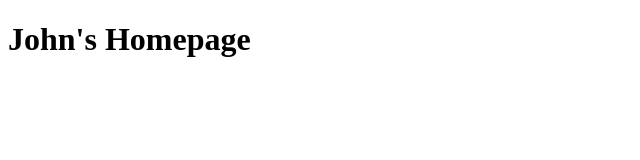
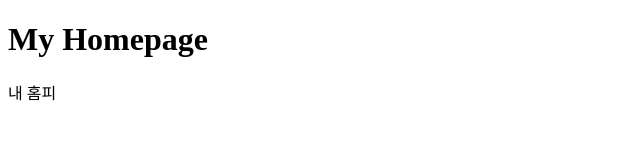
Before and after one commit to Sohottoday/Sohottoday.github.io, a plain HTML site: page index.html in a window 1280 px wide. Shown: the whole page, without its empty margins (0-640 px from the left). Drawn offline with Linux system fonts and the light colour scheme.

Commit message:
add p tag

```diff
--- a/index.html
+++ b/index.html
@@ -6,6 +6,7 @@
     <title>Document</title>
 </head>
 <body>
-    <h1>John's Homepage</h1>
+    <h1>My Homepage</h1>
+    <p>내 홈피</p>
 </body>
 </html>
```
